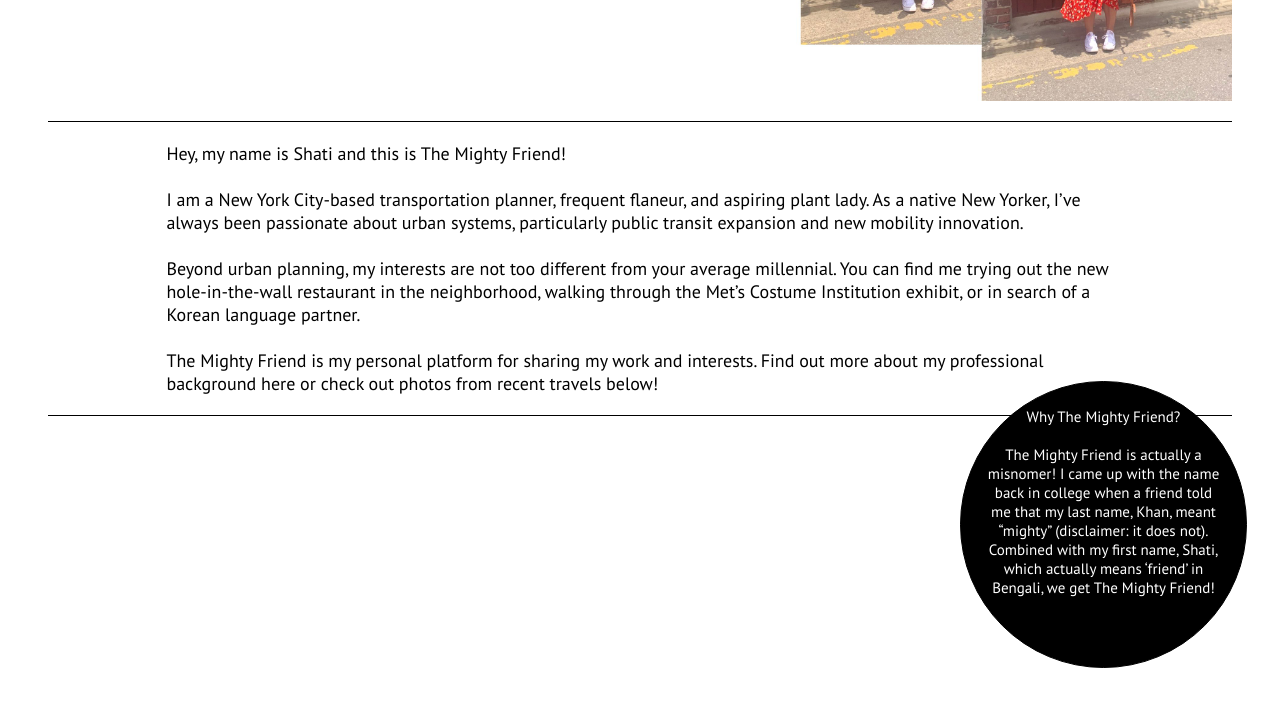
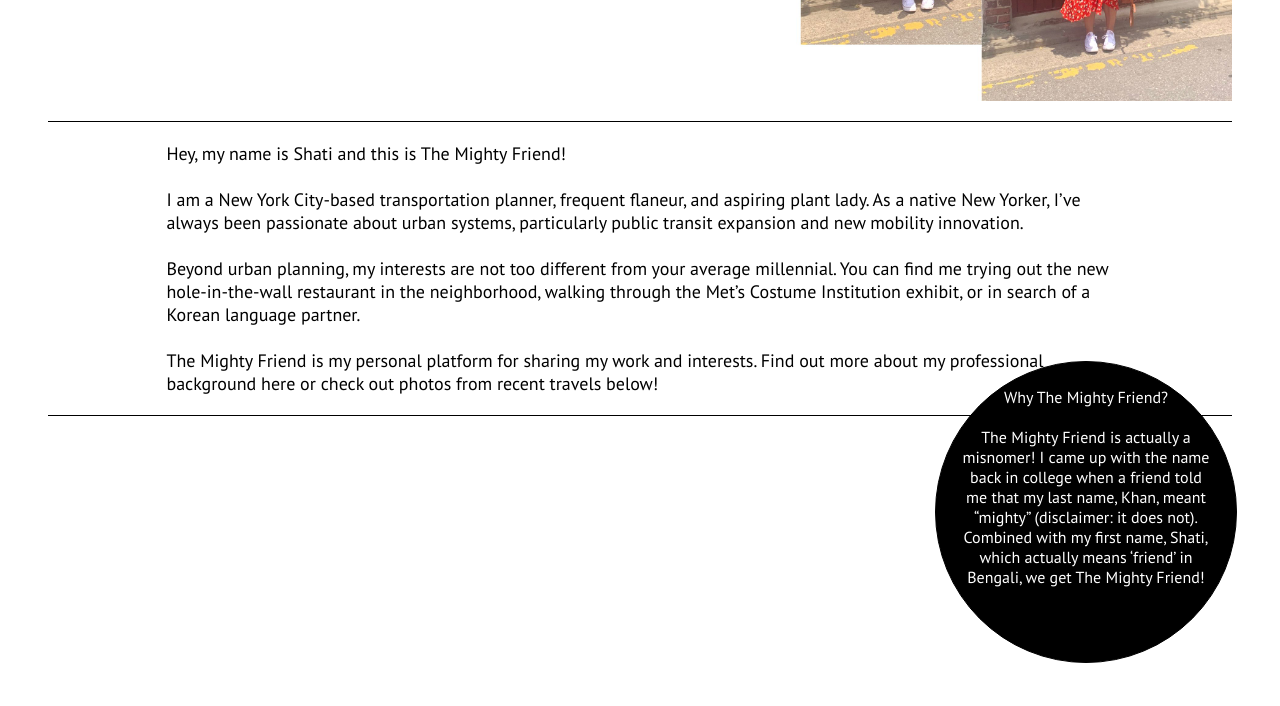
Before and after one commit to ShatiKhan/ShatiKhan.github.io, a plain HTML site: page index.html in a window 1280 px wide. Shown: the part 530-1236 px from the top of the page. Drawn offline with Linux system fonts and the light colour scheme; a web font is replaced by a local one.

Commit message:
Update stylesheet.css

```diff
--- a/stylesheet.css
+++ b/stylesheet.css
@@ -89,11 +89,11 @@ h1 {
 }
 
 .name {
-  font-size: 15px;
+  font-size: 16px;
   background-color: black;
   color: white;
-  height: 235px;
-  width: 235px;
+  height: 250px;
+  width: 250px;
   text-align: center;
   border: 1px solid black;
   border-radius: 100%;
@@ -102,8 +102,8 @@ h1 {
   float: right;
   z-index: 1;
   position: relative;
-  bottom: 40px;
-  right: 20px;
+  bottom: 60px;
+  right: 30px;
 }
 
 h2 travel {
```
